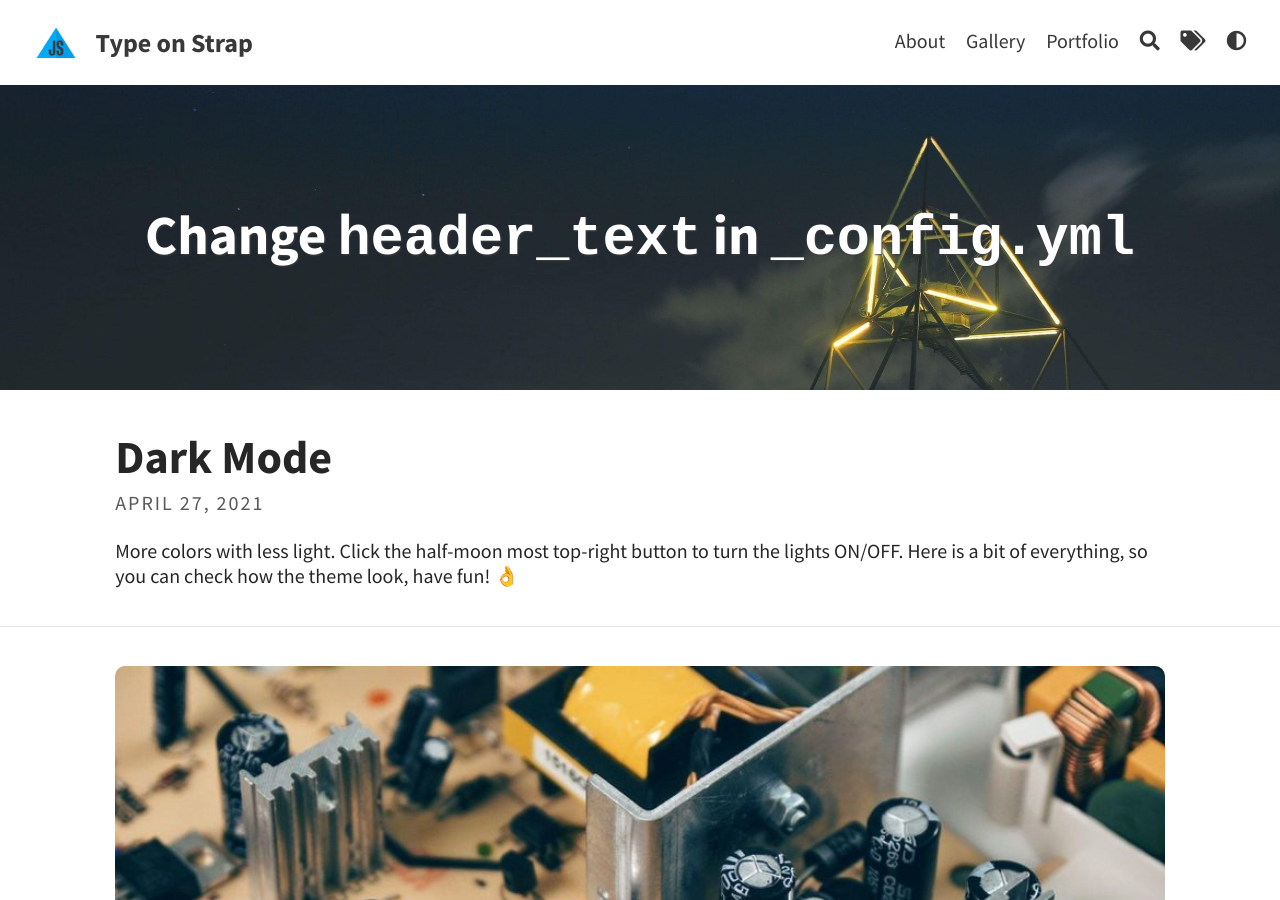
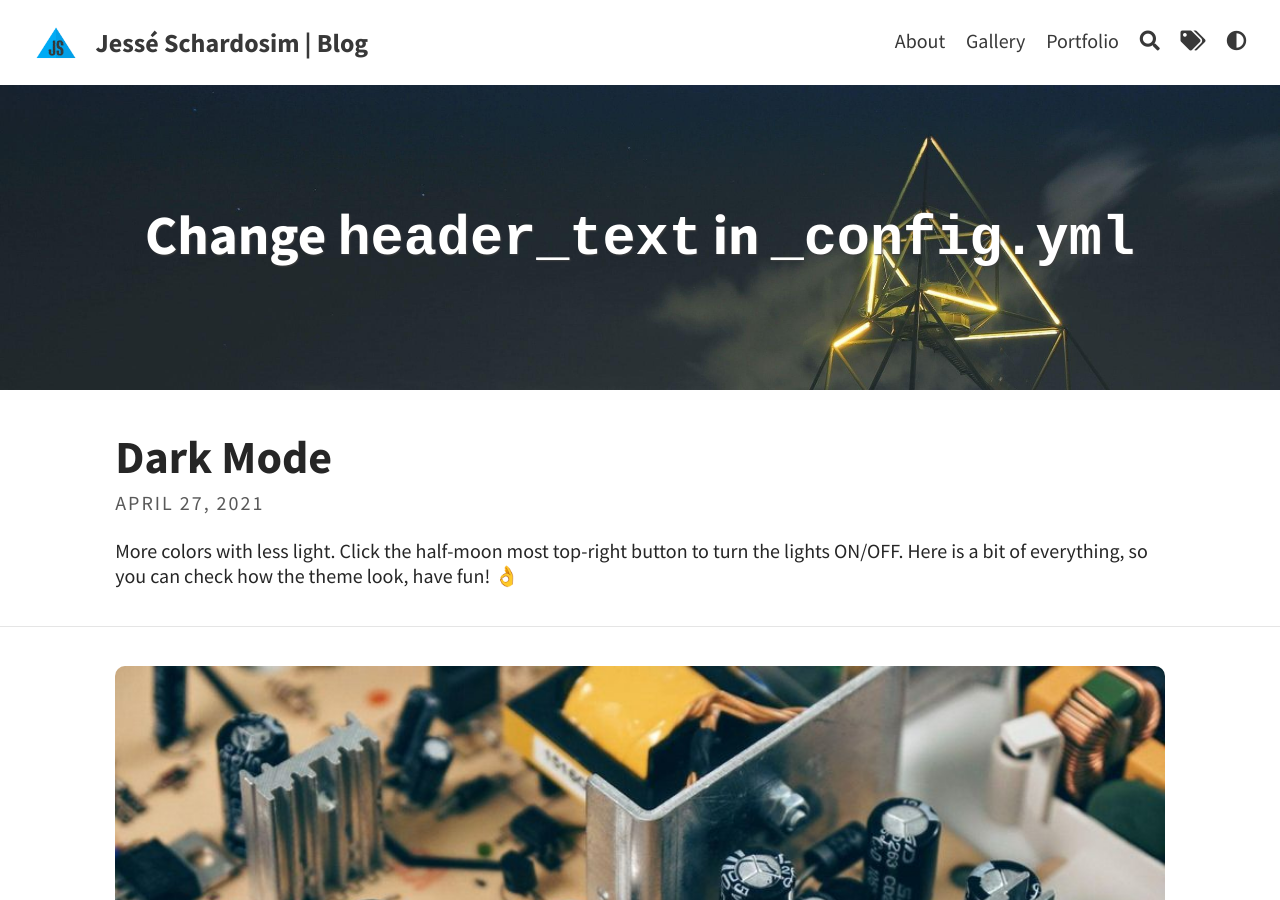
Before and after one commit to haze1997/haze1997.github.io, a Jekyll site: the page built from index.html, in a window 1280 px wide and 900 px high. Built offline with Jekyll 4.4.1, drawn with Linux system fonts in a browser that asks for light colours; a script that is not in the unit is left out; the list of posts is cut into pages by our own code.

Commit message:
Update _config.yml

```diff
--- a/_config.yml
+++ b/_config.yml
@@ -3,8 +3,8 @@ baseurl: ""
 url: "https://haze1997.github.io"
 
 # THEME-SPECIFIC CONFIGURATION
-title: Type on Strap                                    # site's title
-description: "A website with blog posts and pages"      # used by search engines
+title: Jessé Schardosim | Blog                                   # site's title
+description: "Site Oficial do Artista"      # used by search engines
 avatar: assets/img/JS_logo_icon.png                         # Empty for no avatar in navbar
 favicon: assets/img/JS_logo_icon.png #assets/favicon.ico                              Icon displayed in the tab
 
```
